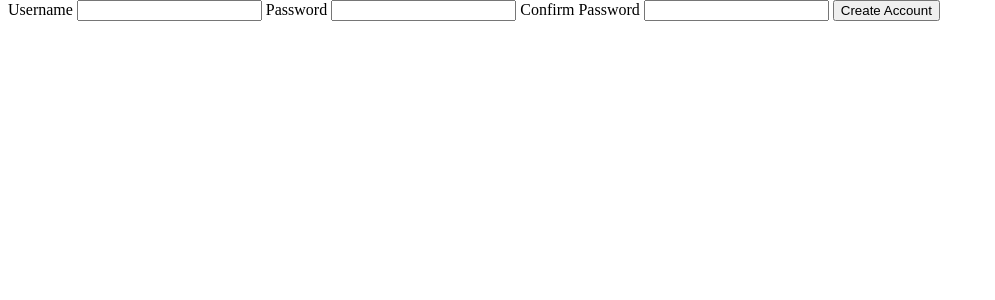
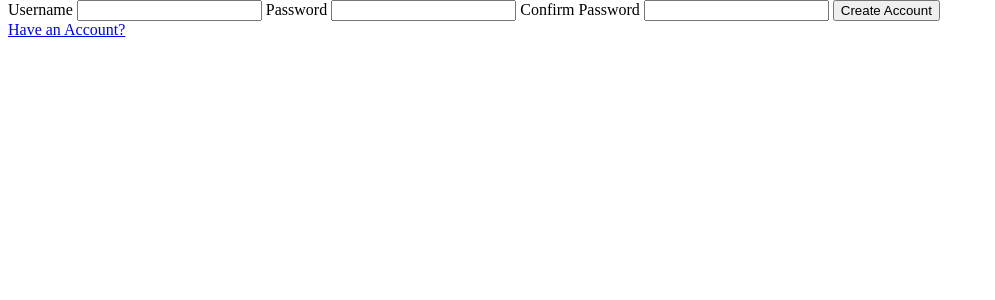
Before and after one commit to jpadden01/todo-app, a Flask app: page /signup in a window 1280 px wide. Shown: the part 26-326 px from the top of the page, without its empty margins (0-995 px from the left). Run offline with Flask 3, Linux system fonts and the light colour scheme.

Commit message:
Linked signup/login forms together

```diff
--- a/todo/templates/login.html
+++ b/todo/templates/login.html
@@ -10,4 +10,5 @@
 
     <button type="submit">Log In</button>
 </form>
+<a href="{{ url_for('auth.signup') }}">Need an Account?</a>
 {% endblock %}
--- a/todo/templates/signup.html
+++ b/todo/templates/signup.html
@@ -13,4 +13,6 @@
 
     <button type="submit">Create Account</button>
 </form>
+
+<a href="{{ url_for('auth.login') }}">Have an Account?</a>
 {% endblock %}
```
